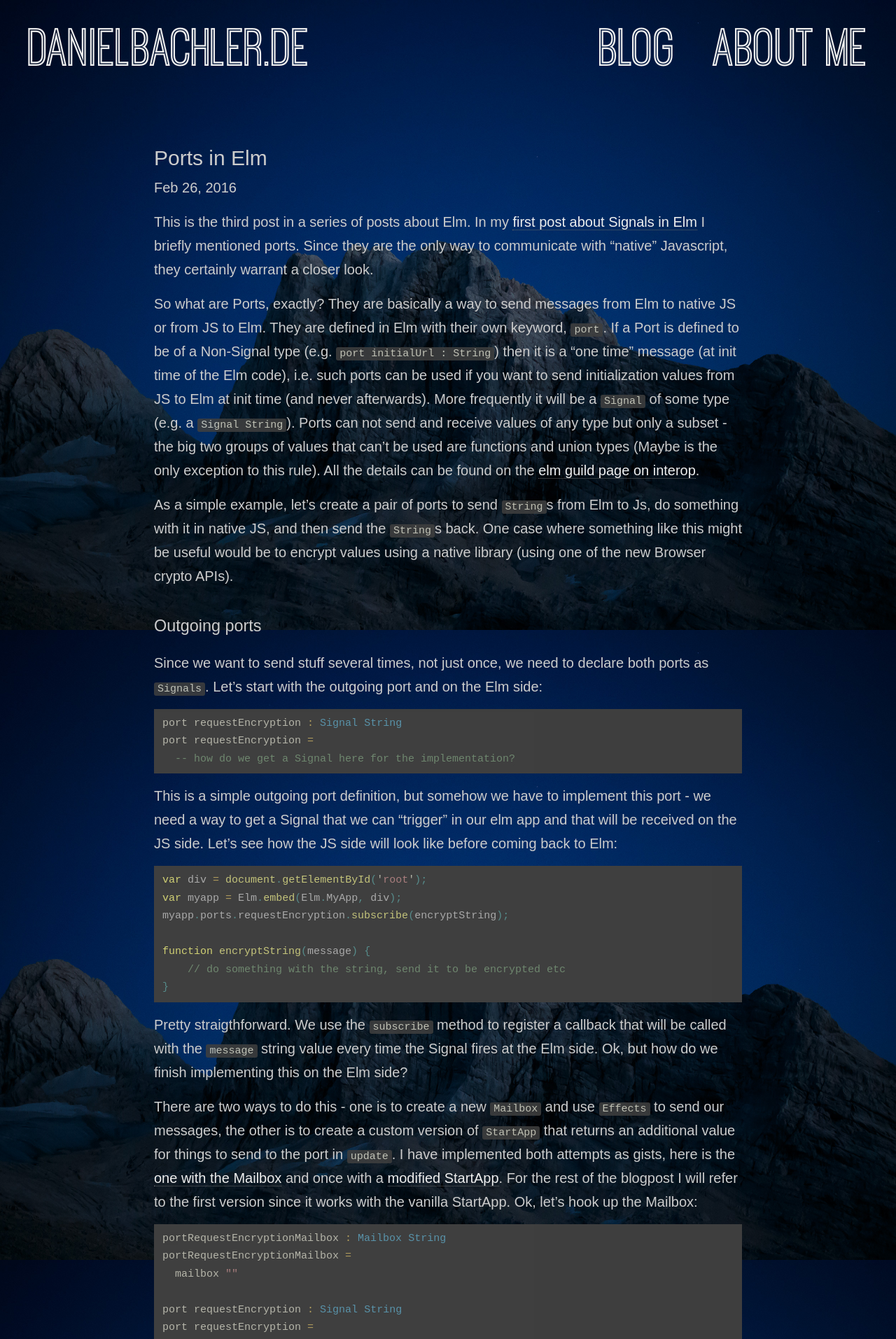
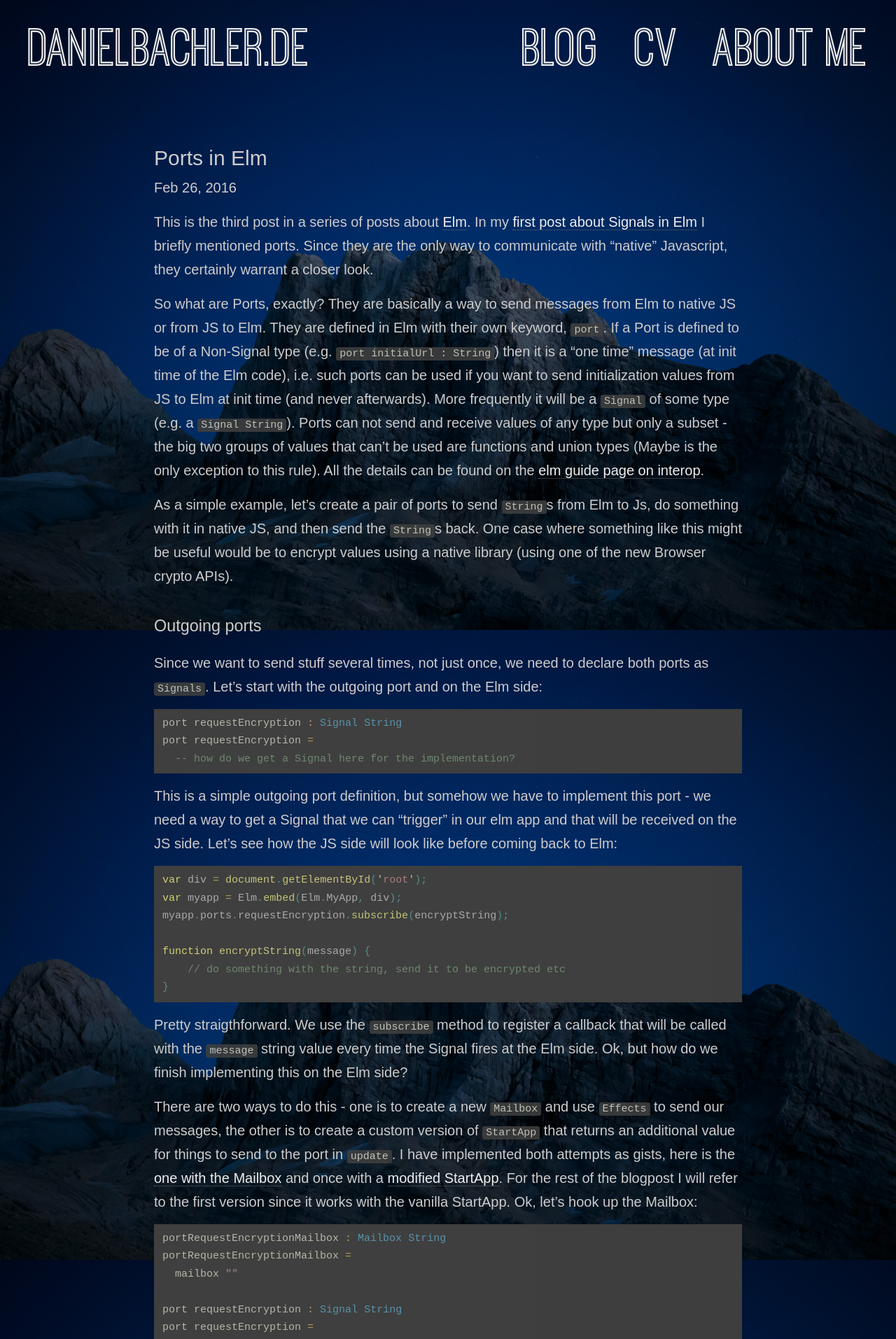
Before and after one commit to danyx23/danyx23.github.io, a Jekyll site: the page built from _posts/2016-02-26-ports-in-elm.md, in a window 1280 px wide. Shown: the top 1913 px of the page at 70% size. Built offline with Jekyll 4.4.1, drawn with Linux system fonts in a browser that asks for light colours.

Commit message:
Added cv, minor fixes.

```diff
--- a/_includes/header.html
+++ b/_includes/header.html
@@ -16,7 +16,7 @@
       -->
       <div class="trigger">
         <a class="page-link" href="/">Blog</a>
-        {% for my_page in site.pages %}
+        {% for my_page in site.pages reversed %}
           {% if my_page.title %}
           <a class="page-link" href="{{ my_page.url | prepend: site.baseurl }}">{{ my_page.title }}</a>
           {% endif %}
--- a/_posts/2016-02-26-ports-in-elm.md
+++ b/_posts/2016-02-26-ports-in-elm.md
@@ -2,9 +2,9 @@
 layout: post
 title: Ports in Elm
 ---
-This is the third post in a series of posts about Elm. In my [first post about Signals in Elm]({% post_url 2016-02-19-tasks-and-effects-in-elm %}) I briefly mentioned ports. Since they are the only way to communicate with "native" Javascript, they certainly warrant a closer look.
+This is the third post in a series of posts about [Elm](http://elm-lang.org/). In my [first post about Signals in Elm]({% post_url 2016-02-12-signals-in-elm %}) I briefly mentioned ports. Since they are the only way to communicate with "native" Javascript, they certainly warrant a closer look.
 
-So what are Ports, exactly? They are basically a way to send messages from Elm to native JS or from JS to Elm. They are defined in Elm with their own keyword, `port`. If a Port is defined to be of a Non-Signal type (e.g. `port initialUrl : String`) then it is a "one time" message (at init time of the Elm code), i.e. such ports can be used if you want to send initialization values from JS to Elm at init time (and never afterwards). More frequently it will be a `Signal` of some type (e.g. a `Signal String`). Ports can not send and receive values of any type but only a subset - the big two groups of values that can't be used are functions and union types (Maybe is the only exception to this rule). All the details can be found on the [elm guild page on interop](http://elm-lang.org/guide/interop).
+So what are Ports, exactly? They are basically a way to send messages from Elm to native JS or from JS to Elm. They are defined in Elm with their own keyword, `port`. If a Port is defined to be of a Non-Signal type (e.g. `port initialUrl : String`) then it is a "one time" message (at init time of the Elm code), i.e. such ports can be used if you want to send initialization values from JS to Elm at init time (and never afterwards). More frequently it will be a `Signal` of some type (e.g. a `Signal String`). Ports can not send and receive values of any type but only a subset - the big two groups of values that can't be used are functions and union types (Maybe is the only exception to this rule). All the details can be found on the [elm guide page on interop](http://elm-lang.org/guide/interop).
 
 As a simple example, let's create a pair of ports to send `String`s from Elm to Js, do something with it in native JS, and then send the `String`s back. One case where something like this might be useful would be to encrypt values using a native library (using one of the new Browser crypto APIs).
 
--- a/_sass/_custom.scss
+++ b/_sass/_custom.scss
@@ -218,3 +218,10 @@ p + h3, p + h2, p + h4, p + h5 {
     }
   }
 }
+
+.cv-table {
+  td {
+    vertical-align: top;
+    padding: 0.2em;
+  }
+}
```
Also changed, not shown: _posts/2016-02-19-tasks-and-effects-in-elm.md (+1 -1 lines), cv.html (added, +54 -0 lines).
